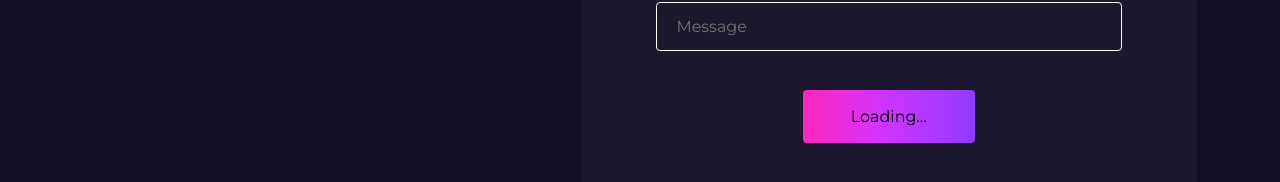
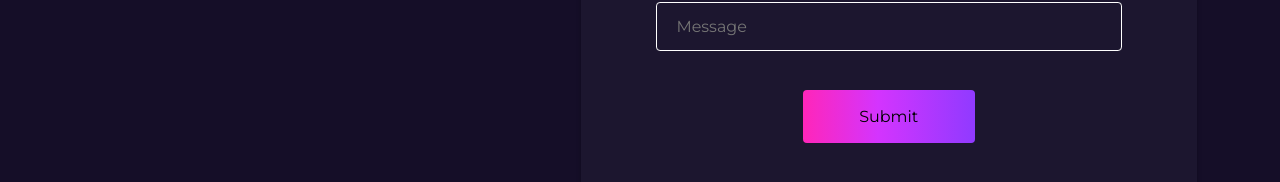
Before and after one commit to iyosayi0x/get-linked-hackathon-landing-page, a React (Vite) app: page /contact in a window 1280 px wide. Shown: the part 686-868 px from the top of the page. Built offline with nearby package versions, Linux system fonts and the light colour scheme.

Commit message:
feat: fix register form

```diff
--- a/src/adapters/contact.ts
+++ b/src/adapters/contact.ts
@@ -6,6 +6,6 @@ export const handleContact = async (args: ContactFormArguments) => {
         url: '/contact-form',
         data: args,
     });
-    const data: ContactFormData[] = await res.data();
+    const data: ContactFormData[] = await res.data;
     return data;
 };
--- a/src/adapters/index.ts
+++ b/src/adapters/index.ts
@@ -5,5 +5,5 @@ export default axios.create({
     headers: {
         'Content-Type': 'application/json',
     },
-    withCredentials: true,
+    withCredentials: false,
 });
--- a/src/adapters/register.ts
+++ b/src/adapters/register.ts
@@ -5,7 +5,7 @@ export const handleFetchCategoryList = async () => {
         method: 'GET',
         url: '/categories-list',
     });
-    const data: Category[] = await res.data();
+    const data: Category[] = await res.data;
     return data;
 };
 
@@ -16,6 +16,6 @@ export const handleRegister = async (args: RegisterArguments) => {
         data: args,
     });
 
-    const data: RegisterData = await res.data();
+    const data: RegisterData = await res.data;
     return data;
 };
--- a/src/pages/contact/index.tsx
+++ b/src/pages/contact/index.tsx
@@ -135,7 +135,7 @@ const Contact = () => {
 
                     <div style={{ display: 'grid', placeItems: 'center' }}>
                         <button>
-                            {isLoading ? 'Submitting...' : 'Loading...'}
+                            {isLoading ? 'Submitting...' : 'Submit'}
                         </button>
                     </div>
                 </form>
--- a/src/pages/register/index.tsx
+++ b/src/pages/register/index.tsx
@@ -20,7 +20,7 @@ const Register = () => {
     const resetClose = () => {};
     const [categories, setCategories] = useState<Category[]>([]);
     const groupSizes = useMemo(() => {
-        return Array.from(Array(11).keys());
+        return Array.from(Array(11).keys()).slice(1,);
     }, []);
     const [isLoading, setIsLoading] = useState(false);
     const groupSizeRef = useRef<HTMLDivElement | null>(null);
@@ -201,6 +201,7 @@ const Register = () => {
                                             formStyles.form__dropdownWrapper
                                         }
                                         tabIndex={0}
+                                        ref={categoryRef}
                                     >
                                         {categories.map((category) => (
                                             <div
--- a/src/styles/form.module.scss
+++ b/src/styles/form.module.scss
@@ -48,7 +48,7 @@
 
 .form__dropdownWrapper {
     position: absolute;
-    min-height: 10rem;
+    min-height: fit-content;
     width: 100%;
     top: calc(100% + 1rem);
     background: white;
@@ -84,6 +84,7 @@
     color: black;
     padding: .5rem 1.5rem;
     border-bottom: 1px solid rgb(216, 216, 216);
+    font-size: .85rem;
 }
 
 .form__inputWithIcon:focus-within {
```
